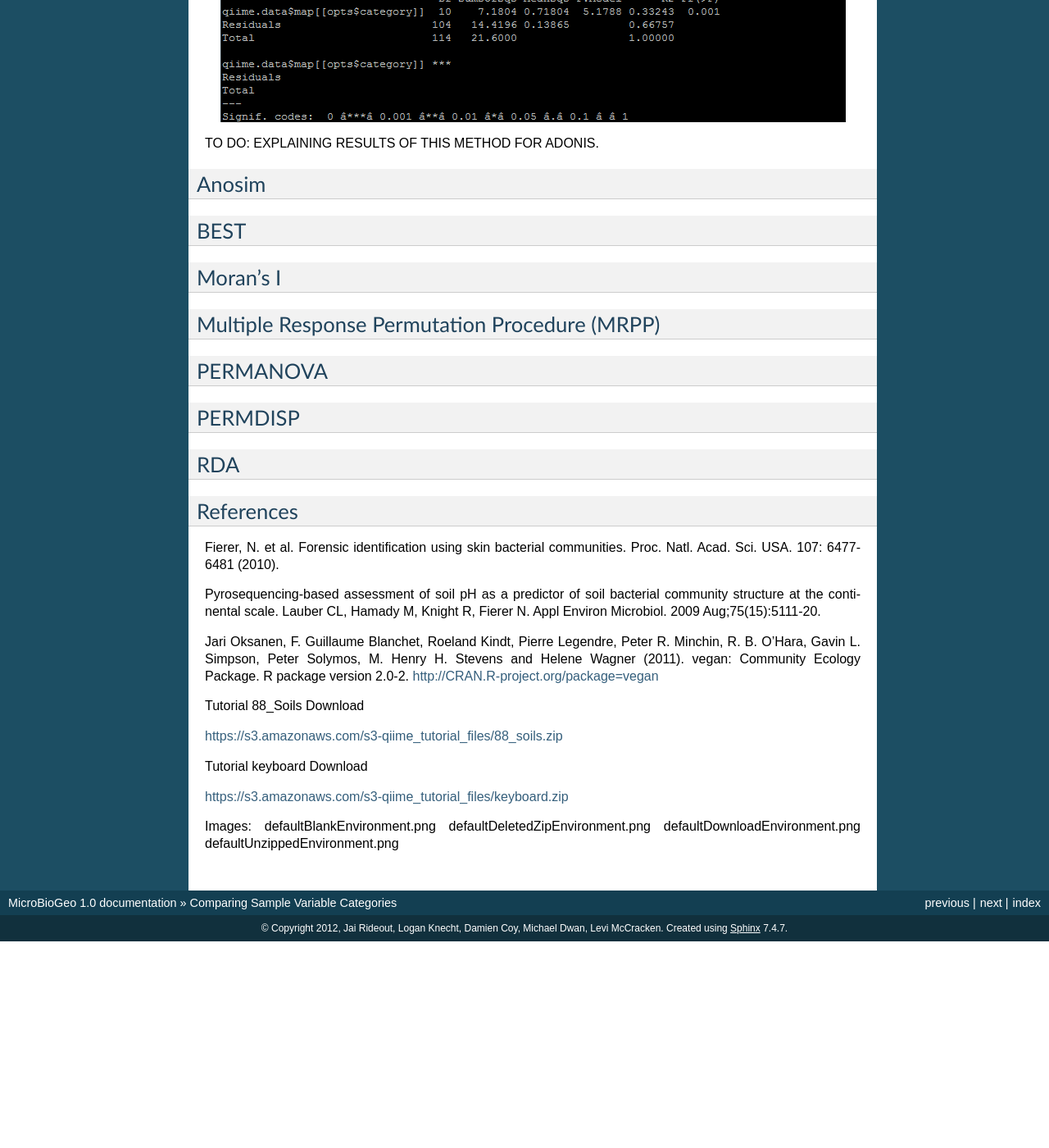
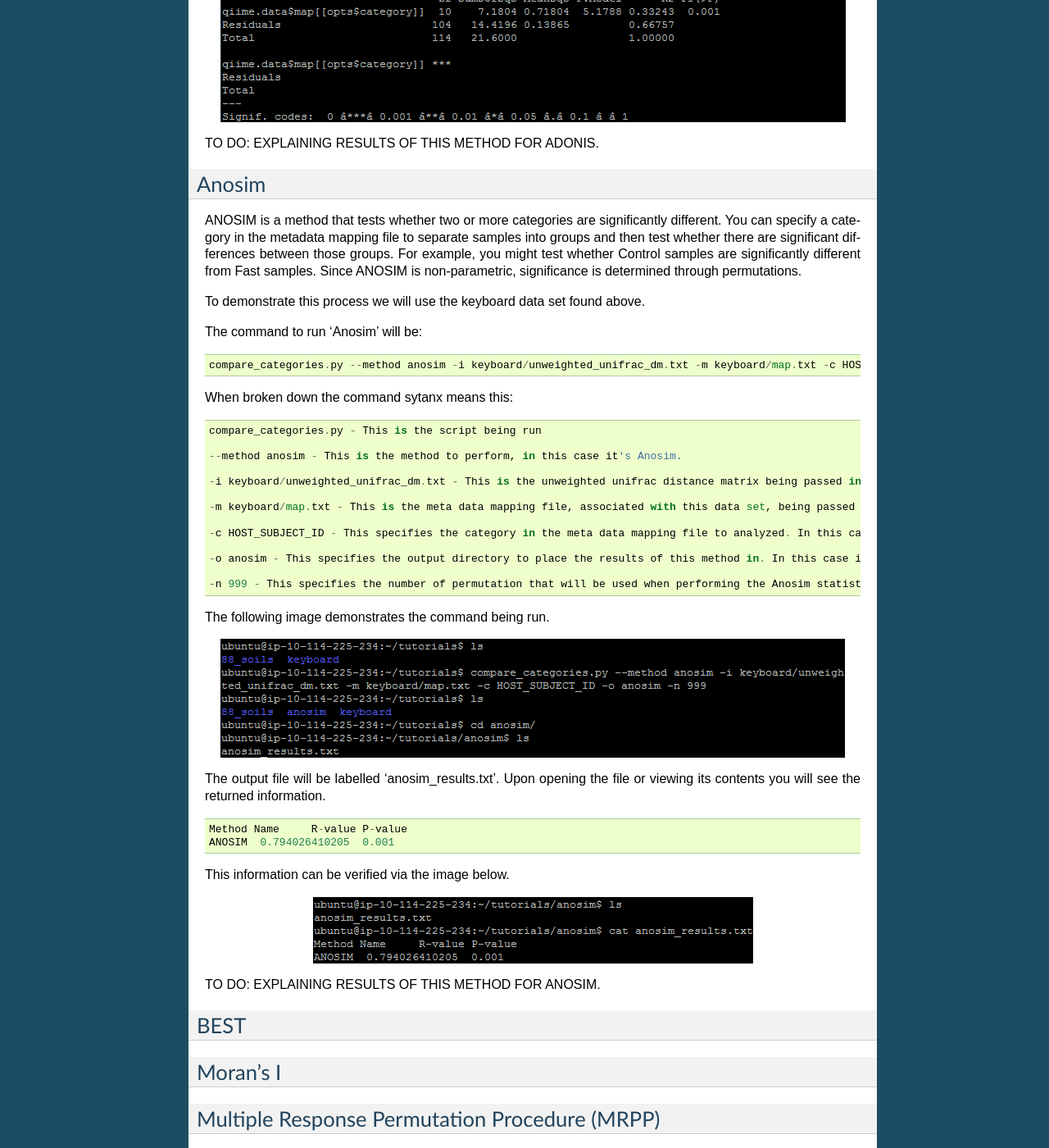
Before and after one commit to gregcaporaso/microbiogeo, a Sphinx documentation site: the page built from doc/notes/category_comparison.rst, in a window 1280 px wide and 1400 px high, scrolled down 4101 px. Shown: the whole window at 82% size. Built offline with Sphinx 7.4.7, drawn with Linux system fonts in a browser that asks for light colours; formulas are drawn with MathJax 3; before the commit the page ends 5249 px from its top, so only the background shows below that; some of the changed text lies outside the part shown.

Commit message:
Updated for anosim.

```diff
--- a/doc/notes/category_comparison.rst
+++ b/doc/notes/category_comparison.rst
@@ -108,7 +108,6 @@ When broken down the command sytanx means this: ::
 
 The following image demonstrates the command being run.
 
-
 .. image:: ../images/compare_category_tutorial/adonisKeyboardRun.png
   :align: center
 
@@ -130,7 +129,7 @@ The output file will be labelled 'adonis_results.txt'. Upon opening the file or
   ---
   Signif. codes:  0 '***' 0.001 '**' 0.01 '*' 0.05 '.' 0.1 ' ' 1
 
-This information can be verified via the information below.
+This information can be verified via the image below.
 
 .. image:: ../images/compare_category_tutorial/adonisKeyboardResultsView.png
   :align: center
@@ -141,7 +140,46 @@ TO DO: EXPLAINING RESULTS OF THIS METHOD FOR ADONIS.
 
 Anosim
 ------
+ANOSIM is a method that tests whether two or more categories are significantly different. You can specify a category in the metadata mapping file to separate samples into groups and then test whether there are significant differences between those groups. For example, you might test whether Control samples are significantly different from Fast samples. Since ANOSIM is non-parametric, significance is determined through permutations.
 
+To demonstrate this process we will use the keyboard data set found above.
+
+The command to run 'Anosim' will be: ::
+
+  compare_categories.py --method anosim -i keyboard/unweighted_unifrac_dm.txt -m keyboard/map.txt -c HOST_SUBJECT_ID -o anosim -n 999
+
+When broken down the command sytanx means this: ::
+
+  compare_categories.py - This is the script being run
+
+  --method anosim - This is the method to perform, in this case it's Anosim.
+
+  -i keyboard/unweighted_unifrac_dm.txt - This is the unweighted unifrac distance matrix being passed in for this statistical test.
+
+  -m keyboard/map.txt - This is the meta data mapping file, associated with this data set, being passed in.
+
+  -c HOST_SUBJECT_ID - This specifies the category in the meta data mapping file to analyzed. In this case it's 'HOST_SUBJECT_ID'
+
+  -o anosim - This specifies the output directory to place the results of this method in. In this case it's 'anosim'
+
+  -n 999 - This specifies the number of permutation that will be used when performing the Anosim statistical method.
+
+The following image demonstrates the command being run.
+
+.. image:: ../images/compare_category_tutorial/anosimKeyboardRun.png
+  :align: center
+
+The output file will be labelled 'anosim_results.txt'. Upon opening the file or viewing its contents you will see the returned information. ::
+
+  Method Name     R-value P-value
+  ANOSIM  0.794026410205  0.001
+
+This information can be verified via the image below.
+
+.. image:: ../images/compare_category_tutorial/anosimKeyboardResultsView.png
+  :align: center
+
+TO DO: EXPLAINING RESULTS OF THIS METHOD FOR ANOSIM.
 
 BEST
 ----
```
Also changed, not shown: doc/images/compare_category_tutorial/anosimKeyboardResultsView.png (added), doc/images/compare_category_tutorial/anosimKeyboardRun.png (added).
